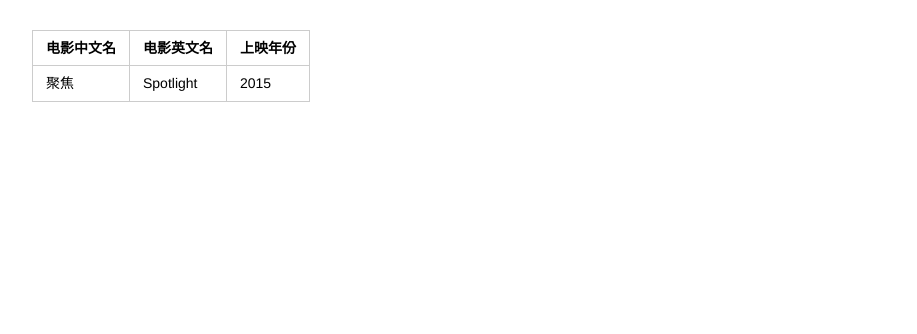
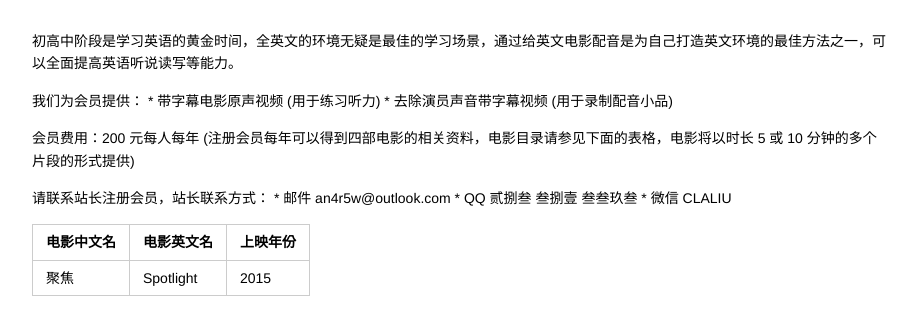
Before and after one commit to an4r5w/an4r5w.github.io, a plain HTML site: page index.html in a window 1280 px wide. Shown: the whole page, without its empty margins (181-1098 px from the left). Drawn offline with Linux system fonts and the light colour scheme.

Commit message:
homepage new version

```diff
--- a/index.html
+++ b/index.html
@@ -328,6 +328,19 @@ kbd {
 
 <body>
 
+<p>初高中阶段是学习英语的黄金时间，全英文的环境无疑是最佳的学习场景，通过给英文电影配音是为自己打造英文环境的最佳方法之一，可以全面提高英语听说读写等能力。</p>
+
+<p>我们为会员提供：
+* 带字幕电影原声视频 (用于练习听力)
+* 去除演员声音带字幕视频 (用于录制配音小品)</p>
+
+<p>会员费用：200 元每人每年 (注册会员每年可以得到四部电影的相关资料，电影目录请参见下面的表格，电影将以时长 5 或 10 分钟的多个片段的形式提供)</p>
+
+<p>请联系站长注册会员，站长联系方式：
+* 邮件 an4r5w@outlook.com
+* QQ 贰捌叁 叁捌壹 叁叁玖叁
+* 微信 CLALIU</p>
+
 <table>
 <thead>
 <tr>
```
